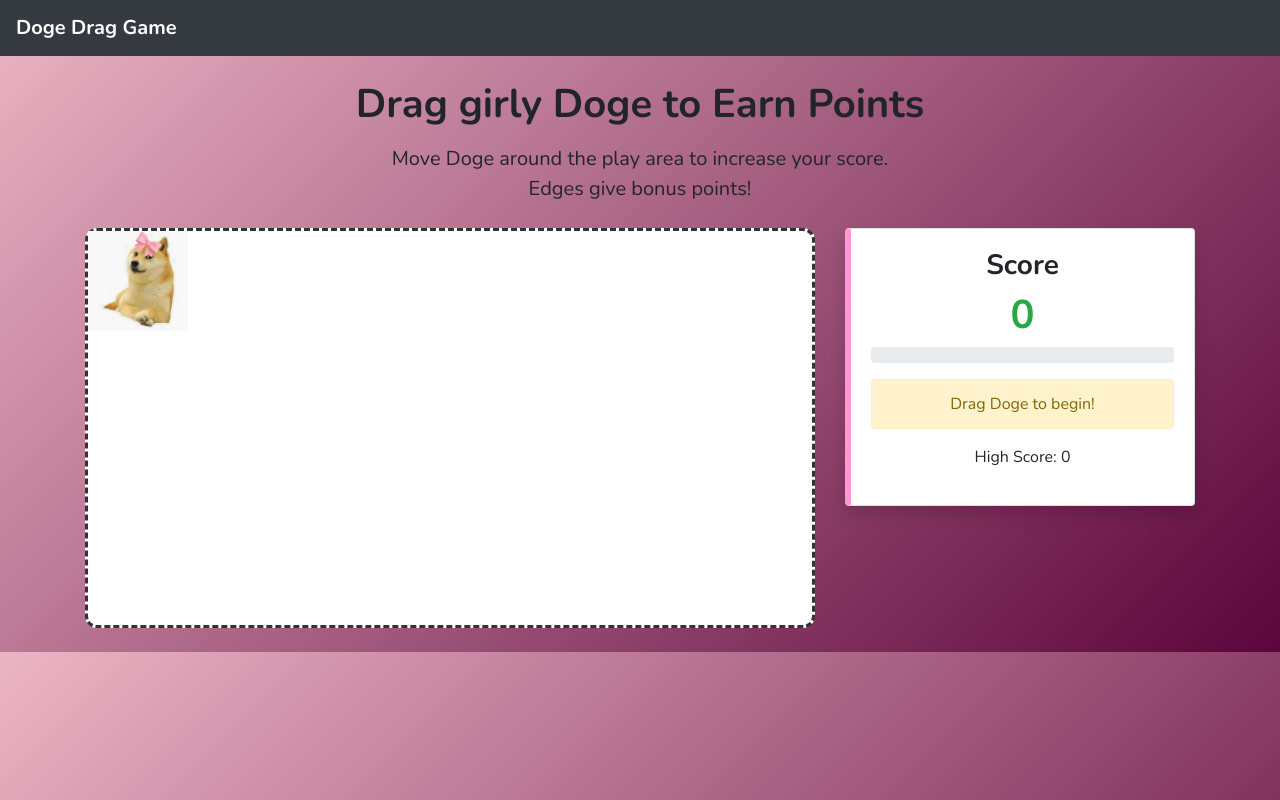
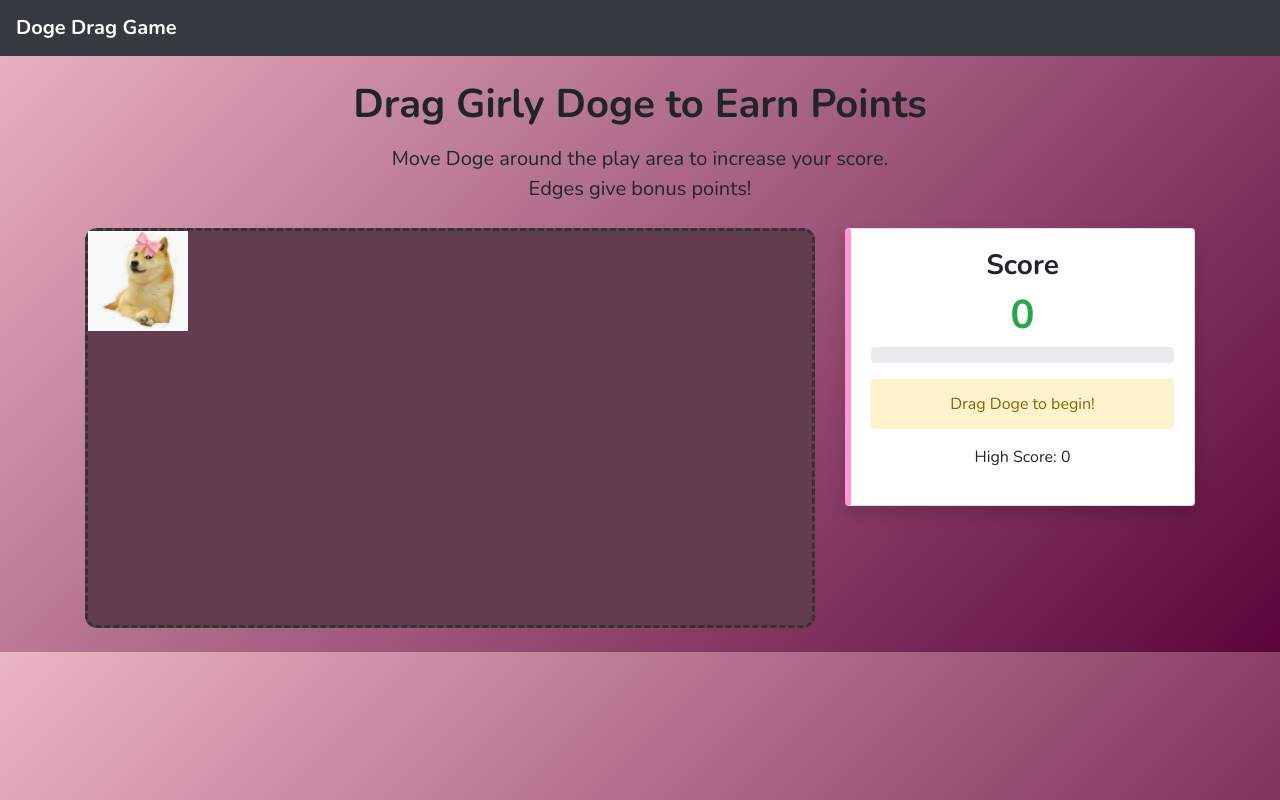
Before and after one commit to oliviabogle/final-rep, a plain HTML site: page index.html in a window 1280 px wide. Drawn offline with nearby package versions, Linux system fonts and the light colour scheme.

Commit message:
updated color

```diff
--- a/css/styles.css
+++ b/css/styles.css
@@ -10,7 +10,7 @@ body {
     height: 400px;
     border: 3px dashed #333;
     border-radius: 12px;
-    background: #ffffff;
+    background: #623d50;
 }
 
 #doge-meme-pic {
--- a/index.html
+++ b/index.html
@@ -21,7 +21,7 @@
     </header>
 
     <div class="container mt-4">
-        <h1 class="text-center mb-3"> Drag girly Doge to Earn Points </h1>
+        <h1 class="text-center mb-3"> Drag Girly Doge to Earn Points </h1>
 
         <p class="text-center lead">
             Move Doge around the play area to increase your score.<br>
```
